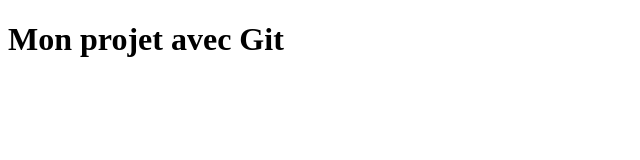
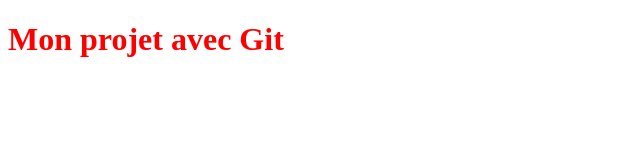
Before and after one commit to Mossko/ProjetGITG, a plain HTML site: page index.html in a window 1280 px wide. Shown: the whole page, without its empty margins (0-640 px from the left). Drawn offline with Linux system fonts and the light colour scheme.

Commit message:
ajout d'un fichier css principal

```diff
--- a/index.html
+++ b/index.html
@@ -4,6 +4,7 @@
     <meta charset="UTF-8">
     <meta name="viewport" content="width=device-width, initial-scale=1.0">
     <title>Mon projet Git</title>
+    <link rel="stylesheet" href="style.css">
 </head>
 <body>
     <H1>Mon projet avec Git </H1>
--- /dev/null
+++ b/style.css
@@ -0,0 +1,3 @@
+H1{
+    color: red;
+}
```
